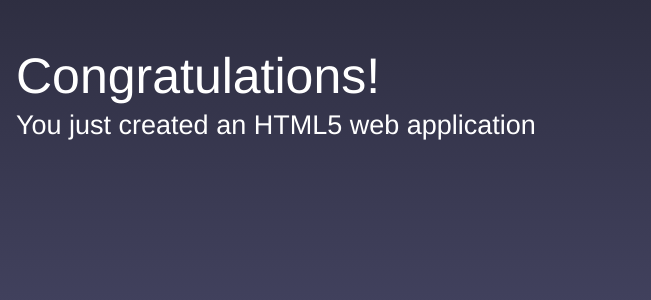
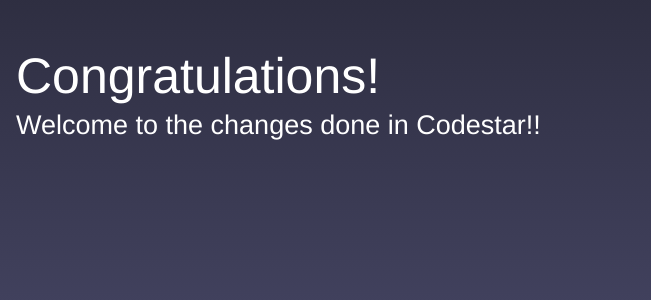
Before and after one commit to jatensavani/myprojHTML, a plain HTML site: page webpage/index.html in a window 1280 px wide. Shown: the part 234-534 px from the top of the page, 629-1280 px from the left. Drawn offline with Linux system fonts and the light colour scheme.

Commit message:
Update index.html

```diff
--- a/webpage/index.html
+++ b/webpage/index.html
@@ -59,7 +59,7 @@
             <a class="twitter-link" href="http://twitter.com/home/?status=I%20created%20a%20project%20with%20AWS%20CodeStar!%20%23AWS%20%23AWSCodeStar%20https%3A%2F%2Faws.amazon.com%2Fcodestar"><img src="img/tweet.svg" /></a>
             <div class="text">
                 <h1>Congratulations!</h1>
-                <h2>You just created an HTML5 web application</h2>
+                <h2>Welcome to the changes done in Codestar!!</h2>
             </div>
         </div>
     </div>
```
